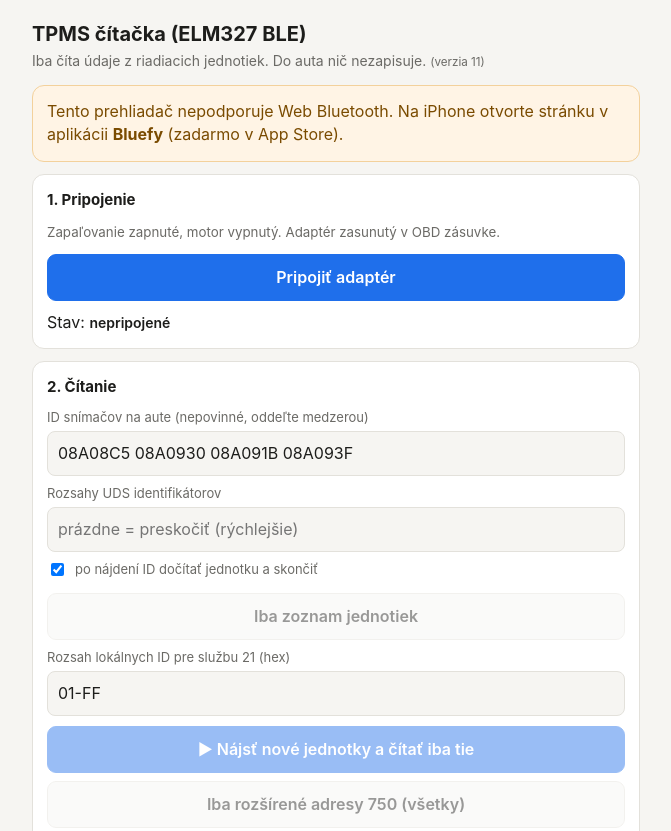
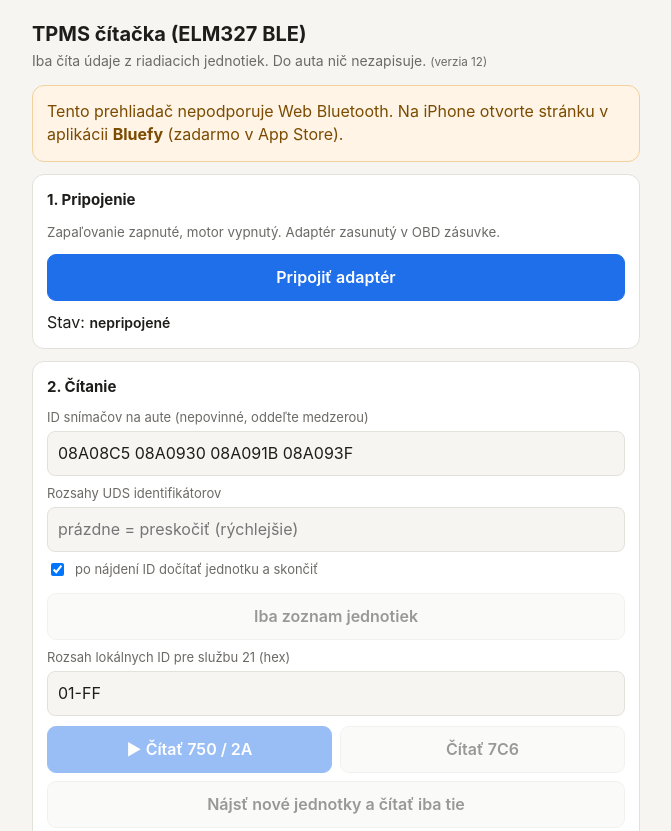
Before and after one commit to pelkosom/pelkosom.github.io, a plain HTML site: page tpms/index.html in a window 1280 px wide. Shown: the top 831 px of the page, without its empty margins (304-975 px from the left). Drawn offline with Linux system fonts and the light colour scheme.

Commit message:
TPMS v12: one-tap buttons for 750/2A and 7C6
Co-Authored-By: Claude Opus 5.5 <noreply@anthropic.com>
Claude-Session: https://claude.ai/code/session_017VfX4VkhvCEWL5C5z4VFDR

```diff
--- a/tpms/index.html
+++ b/tpms/index.html
@@ -33,7 +33,7 @@
 <body>
 <main>
   <h1>TPMS čítačka (ELM327 BLE)</h1>
-  <p class="sub">Iba číta údaje z riadiacich jednotiek. Do auta nič nezapisuje. <small>(verzia 11)</small></p>
+  <p class="sub">Iba číta údaje z riadiacich jednotiek. Do auta nič nezapisuje. <small>(verzia 12)</small></p>
 
   <div id="nobt" class="card warn" hidden>
     Tento prehliadač nepodporuje Web Bluetooth. Na iPhone otvorte stránku v aplikácii <b>Bluefy</b> (zadarmo v App Store).
@@ -58,7 +58,11 @@
     </div>
     <label for="lid">Rozsah lokálnych ID pre službu 21 (hex)</label>
     <input id="lid" value="01-FF" autocomplete="off" autocapitalize="characters">
-    <button id="bNew" class="primary" disabled style="width:100%">▶ Nájsť nové jednotky a čítať iba tie</button>
+    <div class="row">
+      <button id="bQ2A" class="primary" disabled>▶ Čítať 750 / 2A</button>
+      <button id="bQ7C6" disabled>Čítať 7C6</button>
+    </div>
+    <button id="bNew" disabled style="width:100%;margin-top:8px">Nájsť nové jednotky a čítať iba tie</button>
     <button id="bExt" disabled style="width:100%;margin-top:8px">Iba rozšírené adresy 750 (všetky)</button>
     <button id="bAuto" disabled style="width:100%;margin-top:8px">Sken + čítanie všetkých (pomalé)</button>
     <button id="bTpms" hidden disabled></button>
@@ -377,7 +381,7 @@ async function run(fn) {
 }
 function enable(connected) {
   const c = connected && dev && dev.gatt.connected;
-  for (const id of ['bScan', 'bAuto', 'bExt', 'bNew', 'bOne', 'bSend', 'bTpms']) $(id).disabled = !c || busy;
+  for (const id of ['bScan', 'bAuto', 'bExt', 'bNew', 'bQ2A', 'bQ7C6', 'bOne', 'bSend', 'bTpms']) $(id).disabled = !c || busy;
   $('bStop').disabled = !busy;
 }
 
@@ -397,6 +401,8 @@ $('bAuto').onclick = () => run(async () => {
   }
   if (foundId) log('ID sa našli – hotovo.', 'hit');
 });
+$('bQ2A').onclick = () => run(() => probe([0x750, 0x758, 0x2A, true], patterns(), parseRanges($('did').value)));
+$('bQ7C6').onclick = () => run(() => probe([0x7C6, 0x7CE, null], patterns(), parseRanges($('did').value)));
 $('bNew').onclick = () => run(async () => {
   const pats = patterns(), ranges = parseRanges($('did').value);
   const all = await scan();
```
